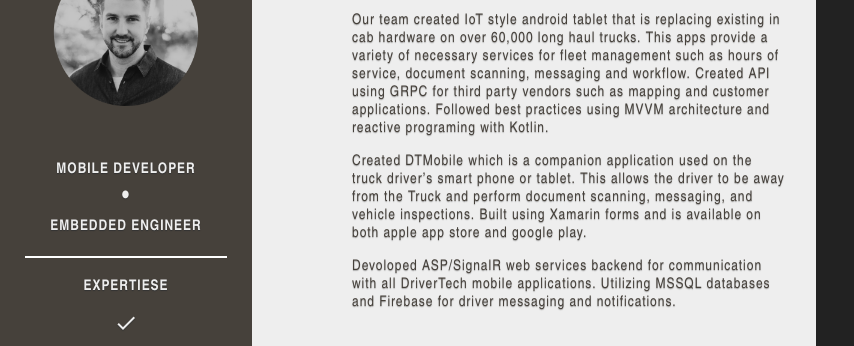
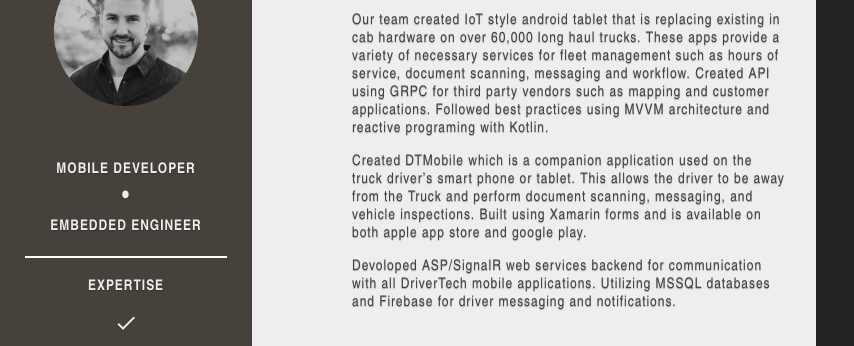
Before and after one commit to DustinMarks/DustinMarks.github.io, a plain HTML site: page index.html in a window 1280 px wide. Shown: the part 248-594 px from the top of the page, 0-854 px from the left. Drawn offline with Linux system fonts and the light colour scheme.

Commit message:
Fixed Typo

```diff
--- a/index.html
+++ b/index.html
@@ -125,7 +125,7 @@
                 <h2 style="margin: 2px 0px 0px 0px; font-size: 18pt;">•</h2>
                 <h2 >EMBEDDED ENGINEER</h2>
                 <hr />
-                <h2>EXPERTIESE</h2>
+                <h2>EXPERTISE</h2>
                 <span class="material-icons" style="margin: 10px 0 10px 0">check</span>
                 <h2>ARCHITECTURE</h2>
                 <h2>LEADING</h2>
@@ -155,7 +155,7 @@
                         </div>
                         <div class="d4">DriverTech LLC</div>
                         <div class="d5">Leading DriverTech’s new mobile team in developing a brand-new suite of mobile apps and android devices for long haul trucking. Hired and led two additional developers.</div>
-                        <div class="d5">Our team created IoT style android tablet that is replacing existing in cab hardware on over 60,000 long haul trucks. This apps provide a variety of necessary services for fleet management such as hours of service, document scanning, messaging and workflow. Created API using GRPC for third party vendors such as mapping and customer applications. Followed best practices using MVVM architecture and reactive programing with Kotlin.</div>
+                        <div class="d5">Our team created IoT style android tablet that is replacing existing in cab hardware on over 60,000 long haul trucks. These apps provide a variety of necessary services for fleet management such as hours of service, document scanning, messaging and workflow. Created API using GRPC for third party vendors such as mapping and customer applications. Followed best practices using MVVM architecture and reactive programing with Kotlin.</div>
                         <div class="d5">Created DTMobile which is a companion application used on the truck driver’s smart phone or tablet. This allows the driver to be away from the Truck and perform document scanning, messaging, and vehicle inspections. Built using Xamarin forms and is available on both apple app store and google play.</div>
                         <div class="d5">Devoloped ASP/SignalR web services backend for communication with all DriverTech mobile applications. Utilizing MSSQL databases and Firebase for driver messaging and notifications.</div>
                     </div>
```
